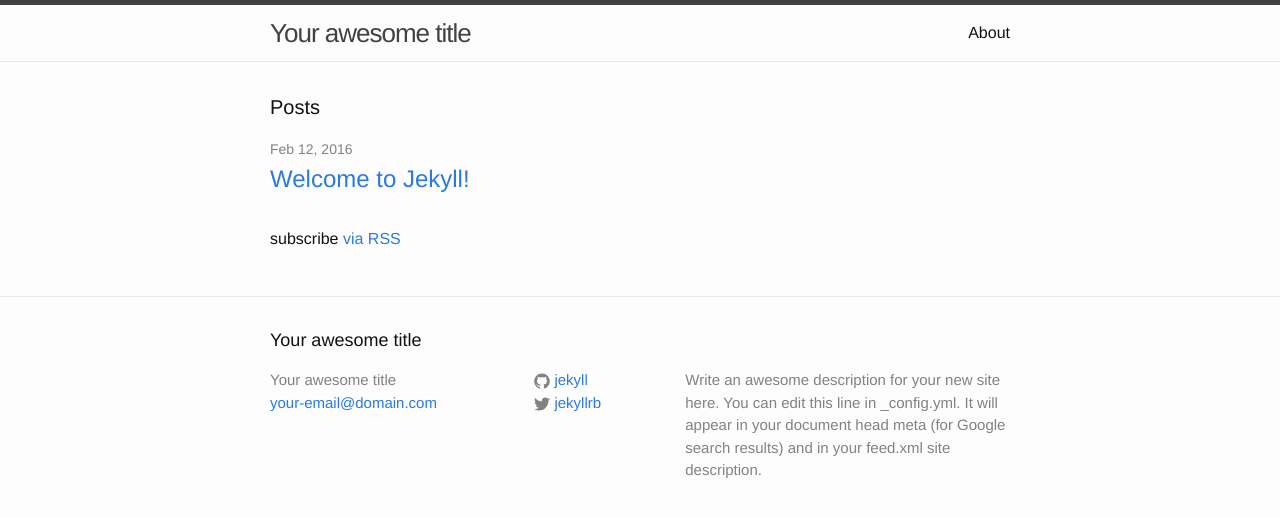
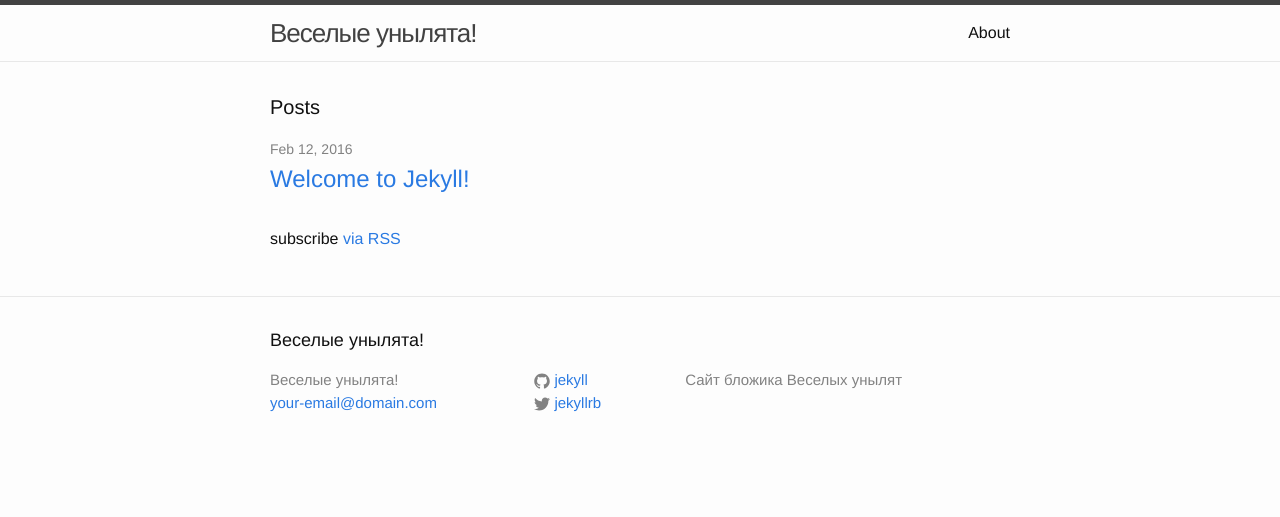
Before and after one commit to unylyata/unylyata.github.io, a Jekyll site: the page built from index.html, in a window 1280 px wide. Shown: the top 517 px of the page. Built offline with Jekyll 4.4.1, drawn with Linux system fonts in a browser that asks for light colours.

Commit message:
some changes in config

```diff
--- a/_config.yml
+++ b/_config.yml
@@ -1,12 +1,10 @@
 # Site settings
-title: Your awesome title
+title: Веселые унылята!
 email: your-email@domain.com
 description: > # this means to ignore newlines until "baseurl:"
-  Write an awesome description for your new site here. You can edit this
-  line in _config.yml. It will appear in your document head meta (for
-  Google search results) and in your feed.xml site description.
+  Сайт бложика Веселых унылят
 baseurl: "" # the subpath of your site, e.g. /blog/
-url: "http://yourdomain.com" # the base hostname & protocol for your site
+url: "http://unylyata.github.io/" # the base hostname & protocol for your site
 twitter_username: jekyllrb
 github_username:  jekyll
 
```
